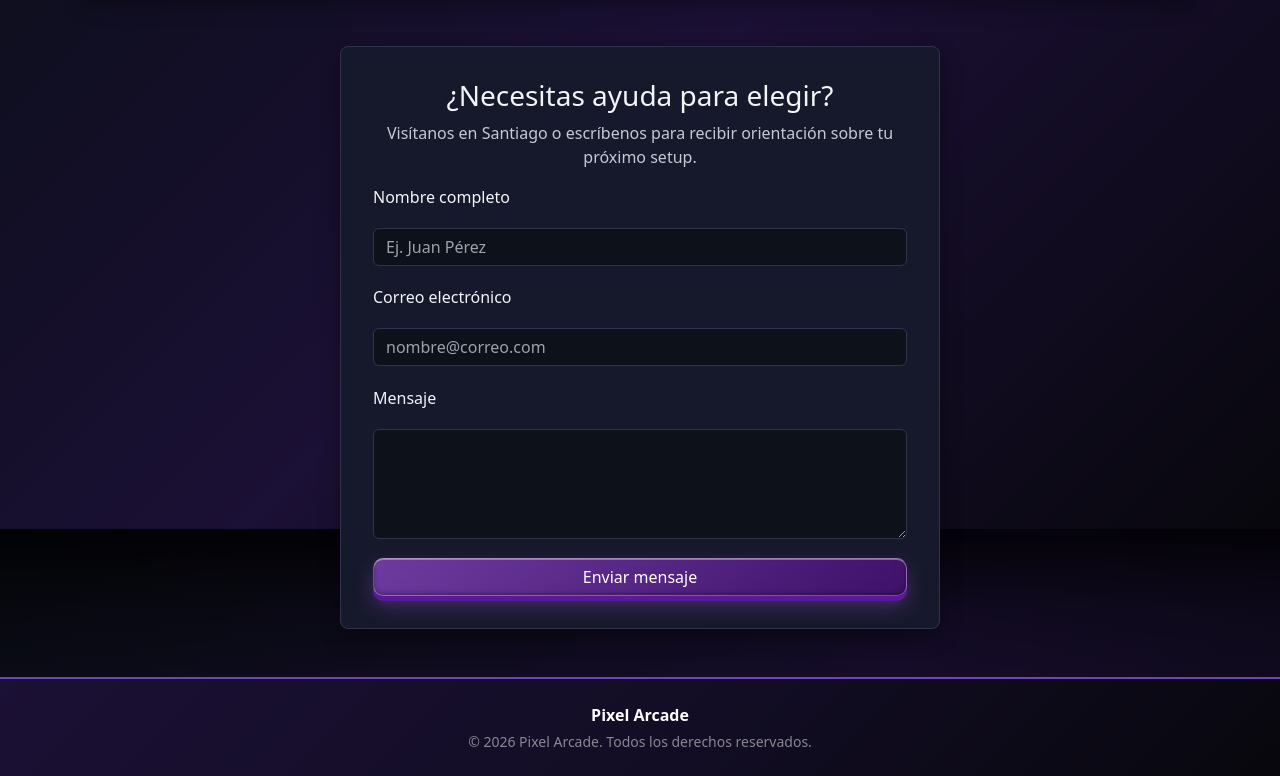
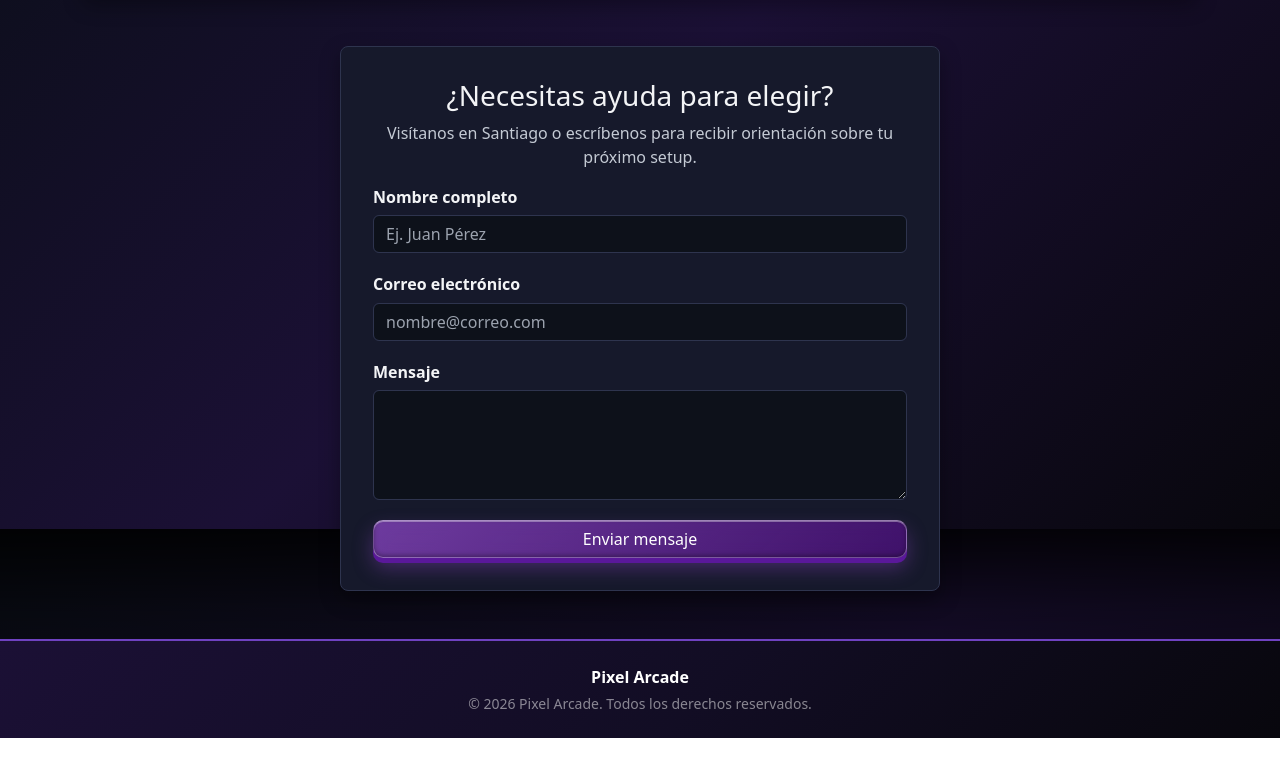
Before and after one commit to andreaendigital/frontend01eft, a React (Vite) app: page / in a window 1280 px wide. Shown: the part 2671-3447 px from the top of the page. After the commit the page ends 3409 px from the top, so only its background shows below. Built offline with nearby package versions, Linux system fonts and the light colour scheme.

Commit message:
actualizacion de formulario como componente reutilizable y validaciones

```diff
--- a/src/App.jsx
+++ b/src/App.jsx
@@ -1,6 +1,7 @@
 import { useState } from "react";
 import ShoppingCart from "./components/ShoppingCart";
 import Counter from "./components/Counter";
+import ContactForm from "./components/ContactForm";
 import { products as catalog } from "./assets/products";
 import "./App.css";
 
@@ -129,31 +130,7 @@ function App() {
             Visítanos en Santiago o escríbenos para recibir orientación sobre tu
             próximo setup.
           </p>
-          <form
-            className="contact-form text-start"
-            onSubmit={(event) => event.preventDefault()}
-          >
-            <label htmlFor="nombre">Nombre completo</label>
-            <input
-              id="nombre"
-              className="form-control"
-              placeholder="Ej. Juan Pérez"
-              required
-            />
-            <label htmlFor="email">Correo electrónico</label>
-            <input
-              id="email"
-              className="form-control"
-              type="email"
-              placeholder="nombre@correo.com"
-              required
-            />
-            <label htmlFor="mensaje">Mensaje</label>
-            <textarea id="mensaje" className="form-control" rows="4" required />
-            <button type="submit" className="btn btn-primary w-100">
-              Enviar mensaje
-            </button>
-          </form>
+          <ContactForm />
         </section>
       </main>
 
--- a/src/assets/styles.css
+++ b/src/assets/styles.css
@@ -269,6 +269,34 @@ body {
   color-scheme: dark;
 }
 
+.contact-form .form-group {
+  display: flex;
+  flex-direction: column;
+  gap: 0.4rem;
+}
+
+.contact-form .form-group label {
+  color: var(--color-text);
+  font-weight: 600;
+}
+
+.contact-form .invalid-feedback {
+  color: #ffb3b3;
+}
+
+.form-feedback {
+  margin: 1rem 0 0;
+  font-weight: 600;
+}
+
+.form-feedback-success {
+  color: #8ff0b0;
+}
+
+.form-feedback-error {
+  color: #ffb3b3;
+}
+
 .products-status {
   min-height: 1.5rem;
   font-weight: 600;
--- /dev/null
+++ b/src/components/ContactForm.jsx
@@ -0,0 +1,180 @@
+import { useState } from "react";
+
+const initialForm = {
+  name: "",
+  email: "",
+  message: "",
+};
+
+const validateForm = ({ name, email, message }) => {
+  const errors = {};
+  const normalizedName = name.trim();
+  const normalizedEmail = email.trim();
+  const normalizedMessage = message.trim();
+
+  if (!normalizedName) {
+    errors.name = "Ingresa tu nombre completo.";
+  } else if (normalizedName.length < 2 || normalizedName.length > 80) {
+    errors.name = "El nombre debe tener entre 2 y 80 caracteres.";
+  } else if (!/^[\p{L}\s'-]+$/u.test(normalizedName)) {
+    errors.name = "El nombre solo puede contener letras, espacios y guiones.";
+  }
+
+  if (!normalizedEmail) {
+    errors.email = "Ingresa tu correo electrónico.";
+  } else if (
+    !/^[^\s@]+@[^\s@]+\.[^\s@]{2,}$/.test(normalizedEmail)
+  ) {
+    errors.email = "Ingresa un correo electrónico válido, por ejemplo: nombre@dominio.cl.";
+  }
+
+  if (!normalizedMessage) {
+    errors.message = "Escribe un mensaje para poder ayudarte.";
+  } else if (normalizedMessage.length < 10 || normalizedMessage.length > 500) {
+    errors.message = "El mensaje debe tener entre 10 y 500 caracteres.";
+  }
+
+  return errors;
+};
+
+const simulateSubmission = async (formData) => {
+  await new Promise((resolve) => setTimeout(resolve, 500));
+  return formData;
+};
+
+function ContactForm() {
+  const [formData, setFormData] = useState(initialForm);
+  const [errors, setErrors] = useState({});
+  const [submissionState, setSubmissionState] = useState("idle");
+
+  const handleChange = (event) => {
+    const { name, value } = event.target;
+
+    setFormData((currentForm) => ({ ...currentForm, [name]: value }));
+    setErrors((currentErrors) => {
+      if (!currentErrors[name]) return currentErrors;
+      const nextErrors = { ...currentErrors };
+      delete nextErrors[name];
+      return nextErrors;
+    });
+    setSubmissionState("idle");
+  };
+
+  const handleSubmit = async (event) => {
+    event.preventDefault();
+    const validationErrors = validateForm(formData);
+
+    if (Object.keys(validationErrors).length > 0) {
+      setErrors(validationErrors);
+      setSubmissionState("error");
+      return;
+    }
+
+    setErrors({});
+    setSubmissionState("sending");
+
+    try {
+      await simulateSubmission({
+        name: formData.name.trim(),
+        email: formData.email.trim(),
+        message: formData.message.trim(),
+      });
+      setFormData(initialForm);
+      setSubmissionState("success");
+    } catch {
+      setSubmissionState("error");
+    }
+  };
+
+  return (
+    <form className="contact-form text-start" onSubmit={handleSubmit} noValidate>
+      <div className="form-group">
+        <label htmlFor="contact-name">Nombre completo</label>
+        <input
+          id="contact-name"
+          name="name"
+          className={`form-control${errors.name ? " is-invalid" : ""}`}
+          placeholder="Ej. Juan Pérez"
+          value={formData.name}
+          onChange={handleChange}
+          aria-invalid={Boolean(errors.name)}
+          aria-describedby={errors.name ? "contact-name-error" : undefined}
+        />
+        {errors.name && (
+          <p id="contact-name-error" className="invalid-feedback d-block mb-0">
+            {errors.name}
+          </p>
+        )}
+      </div>
+
+      <div className="form-group">
+        <label htmlFor="contact-email">Correo electrónico</label>
+        <input
+          id="contact-email"
+          name="email"
+          className={`form-control${errors.email ? " is-invalid" : ""}`}
+          type="email"
+          placeholder="nombre@correo.com"
+          value={formData.email}
+          onChange={handleChange}
+          aria-invalid={Boolean(errors.email)}
+          aria-describedby={errors.email ? "contact-email-error" : undefined}
+        />
+        {errors.email && (
+          <p id="contact-email-error" className="invalid-feedback d-block mb-0">
+            {errors.email}
+          </p>
+        )}
+      </div>
+
+      <div className="form-group">
+        <label htmlFor="contact-message">Mensaje</label>
+        <textarea
+          id="contact-message"
+          name="message"
+          className={`form-control${errors.message ? " is-invalid" : ""}`}
+          rows="4"
+          minLength="10"
+          maxLength="500"
+          value={formData.message}
+          onChange={handleChange}
+          aria-invalid={Boolean(errors.message)}
+          aria-describedby={
+            errors.message ? "contact-message-error" : undefined
+          }
+        />
+        {errors.message && (
+          <p
+            id="contact-message-error"
+            className="invalid-feedback d-block mb-0"
+          >
+            {errors.message}
+          </p>
+        )}
+      </div>
+
+      <button
+        type="submit"
+        className="btn btn-primary w-100"
+        disabled={submissionState === "sending"}
+      >
+        {submissionState === "sending" ? "Enviando..." : "Enviar mensaje"}
+      </button>
+
+      {submissionState === "success" && (
+        <p className="form-feedback form-feedback-success" role="status">
+          ¡Gracias! Tu mensaje fue registrado correctamente para esta
+          demostración.
+        </p>
+      )}
+      {submissionState === "error" &&
+        Object.keys(errors).length === 0 && (
+          <p className="form-feedback form-feedback-error" role="alert">
+            No fue posible completar el envío. Inténtalo nuevamente.
+          </p>
+        )}
+    </form>
+  );
+}
+
+export default ContactForm;
```
